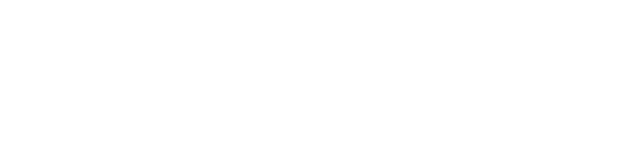
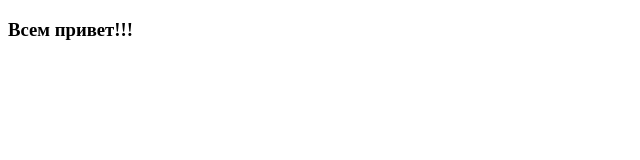
Before and after one commit to Goshansky/Rep2, a plain HTML site: page index.html in a window 1280 px wide. Shown: the whole page, without its empty margins (0-640 px from the left). Drawn offline with Linux system fonts and the light colour scheme.

Commit message:
2 коммит

```diff
--- a/index.html
+++ b/index.html
@@ -5,6 +5,6 @@
     <title>Title</title>
 </head>
 <body>
-
+<h3>Всем привет!!!</h3>
 </body>
 </html>
```
